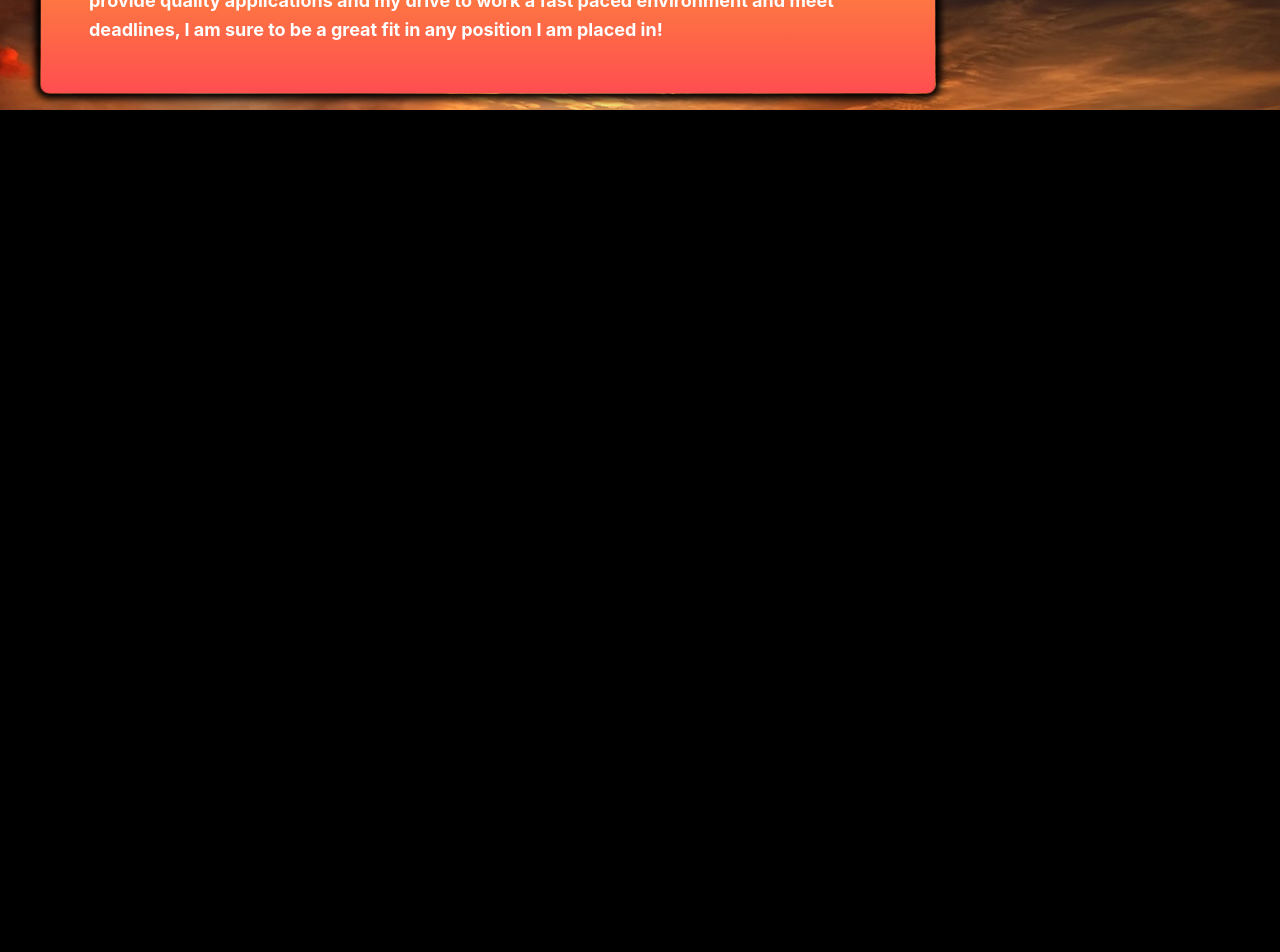
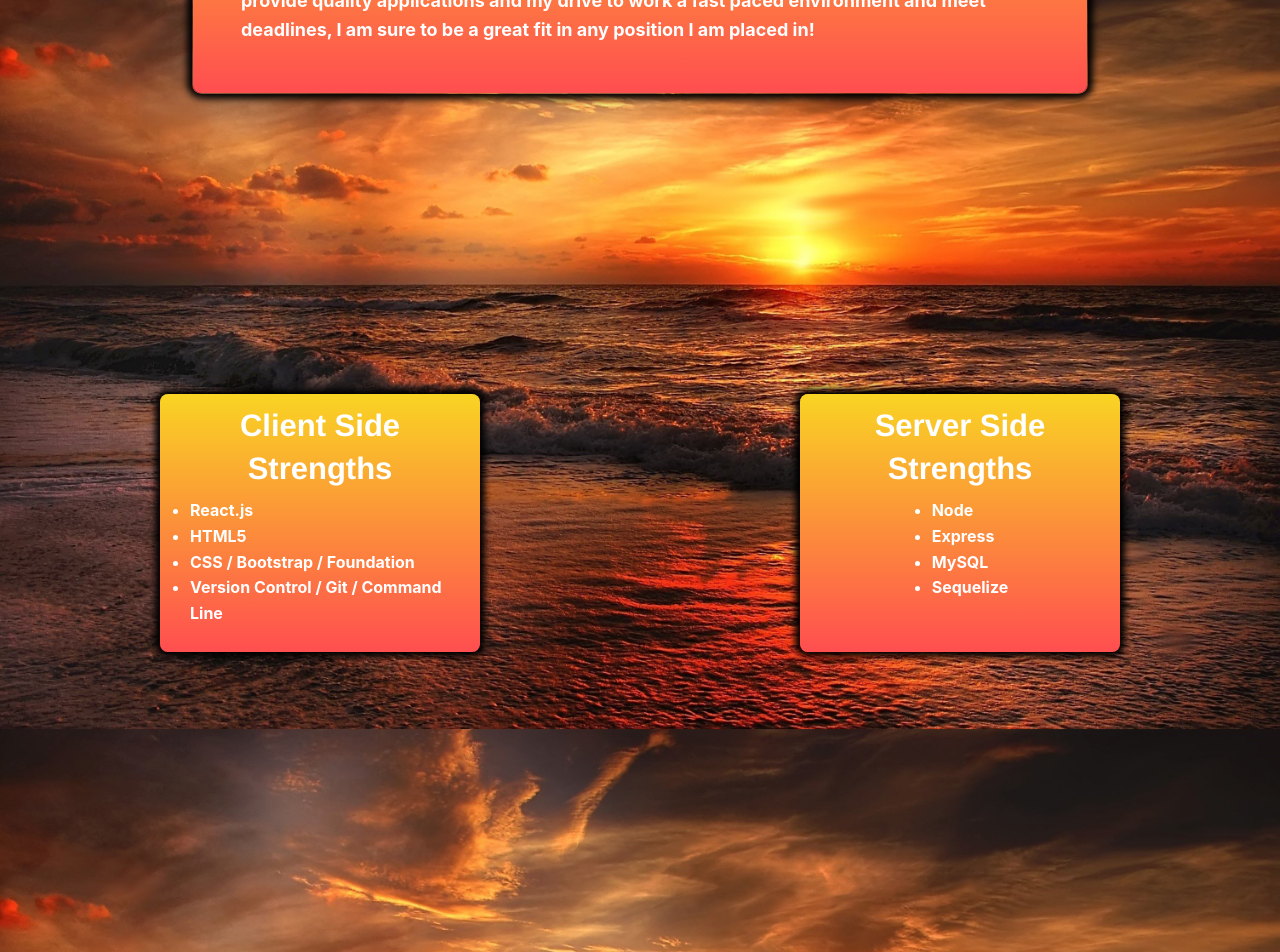
Before and after one commit to seddboi/react-portfolio, a React (Create React App) app: page / in a window 1280 px wide. Shown: the part 973-1925 px from the top of the page. Before the commit the page ends 1083 px from the top, so only its background shows below. Built offline with nearby package versions, Linux system fonts and the light colour scheme.

Commit message:
added skills sections and adjusted some minor effects on previous sections

```diff
--- a/src/components/Bio/bio.css
+++ b/src/components/Bio/bio.css
@@ -1,8 +1,7 @@
 #about-me {
-	 -webkit-animation: slide-in-right 0.9s cubic-bezier(0.250, 0.460, 0.450, 0.940) both;
-	        animation: slide-in-right 0.9s cubic-bezier(0.250, 0.460, 0.450, 0.940) both;
-    margin-top: 300px;
-    margin-left: 40px;
+  -webkit-animation: bounce-in-right 1.1s both;
+	        animation: bounce-in-right 1.1s both;
+    margin-bottom: 300px;
     width: 70%;
     color: #ffff;
     font-size: large;
@@ -16,7 +15,7 @@
 }
 
 /* ----------------------------------------------
- * Generated by Animista on 2021-8-29 11:12:17
+ * Generated by Animista on 2021-9-1 19:35:30
  * Licensed under FreeBSD License.
  * See http://animista.net/license for more info.
  * w: http://animista.net, t: @cssanimista
@@ -24,30 +23,110 @@
 
 /**
  * ----------------------------------------
- * animation slide-in-right
+ * animation bounce-in-right
  * ----------------------------------------
  */
- @-webkit-keyframes slide-in-right {
+ @-webkit-keyframes bounce-in-right {
   0% {
-      -webkit-transform: translateX(1000px);
-              transform: translateX(1000px);
+    -webkit-transform: translateX(600px);
+            transform: translateX(600px);
+    -webkit-animation-timing-function: ease-in;
+            animation-timing-function: ease-in;
     opacity: 0;
+  }
+  38% {
+    -webkit-transform: translateX(0);
+            transform: translateX(0);
+    -webkit-animation-timing-function: ease-out;
+            animation-timing-function: ease-out;
+    opacity: 1;
+  }
+  55% {
+    -webkit-transform: translateX(68px);
+            transform: translateX(68px);
+    -webkit-animation-timing-function: ease-in;
+            animation-timing-function: ease-in;
+  }
+  72% {
+    -webkit-transform: translateX(0);
+            transform: translateX(0);
+    -webkit-animation-timing-function: ease-out;
+            animation-timing-function: ease-out;
+  }
+  81% {
+    -webkit-transform: translateX(32px);
+            transform: translateX(32px);
+    -webkit-animation-timing-function: ease-in;
+            animation-timing-function: ease-in;
+  }
+  90% {
+    -webkit-transform: translateX(0);
+            transform: translateX(0);
+    -webkit-animation-timing-function: ease-out;
+            animation-timing-function: ease-out;
+  }
+  95% {
+    -webkit-transform: translateX(8px);
+            transform: translateX(8px);
+    -webkit-animation-timing-function: ease-in;
+            animation-timing-function: ease-in;
   }
   100% {
     -webkit-transform: translateX(0);
             transform: translateX(0);
+    -webkit-animation-timing-function: ease-out;
+            animation-timing-function: ease-out;
+  }
+}
+@keyframes bounce-in-right {
+  0% {
+    -webkit-transform: translateX(600px);
+            transform: translateX(600px);
+    -webkit-animation-timing-function: ease-in;
+            animation-timing-function: ease-in;
+    opacity: 0;
+  }
+  38% {
+    -webkit-transform: translateX(0);
+            transform: translateX(0);
+    -webkit-animation-timing-function: ease-out;
+            animation-timing-function: ease-out;
     opacity: 1;
   }
+  55% {
+    -webkit-transform: translateX(68px);
+            transform: translateX(68px);
+    -webkit-animation-timing-function: ease-in;
+            animation-timing-function: ease-in;
   }
-  @keyframes slide-in-right {
-    0% {
-      -webkit-transform: translateX(1000px);
-              transform: translateX(1000px);
-      opacity: 0;
+  72% {
+    -webkit-transform: translateX(0);
+            transform: translateX(0);
+    -webkit-animation-timing-function: ease-out;
+            animation-timing-function: ease-out;
+  }
+  81% {
+    -webkit-transform: translateX(32px);
+            transform: translateX(32px);
+    -webkit-animation-timing-function: ease-in;
+            animation-timing-function: ease-in;
+  }
+  90% {
+    -webkit-transform: translateX(0);
+            transform: translateX(0);
+    -webkit-animation-timing-function: ease-out;
+            animation-timing-function: ease-out;
+  }
+  95% {
+    -webkit-transform: translateX(8px);
+            transform: translateX(8px);
+    -webkit-animation-timing-function: ease-in;
+            animation-timing-function: ease-in;
   }
   100% {
     -webkit-transform: translateX(0);
             transform: translateX(0);
-      opacity: 1;
+    -webkit-animation-timing-function: ease-out;
+            animation-timing-function: ease-out;
   }
 }
--- a/src/components/Bio/bio.js
+++ b/src/components/Bio/bio.js
@@ -3,14 +3,17 @@ import './bio.css'
 
 function Bio() {
     return (
-        <div class='callout large' id='about-me'>
+        <div class='grid-x align-center'>
+            <div class='callout large' id='about-me'>
             <p><strong>Hi, </strong></p>
             <p><strong>I am a recent University of California: Riverside Graduate with a degree in Applied Mathematics,
                 and am looking to further explore my strengths as a learner and as an achiever. Despite having a background in Mathematics,
                 I have spent countless hours building my strengths in developing my own web based applications!
                 With my urge to provide quality applications and my drive to work a fast paced environment and meet deadlines, I am sure to
                 be a great fit in any position I am placed in!</strong> </p>
+            </div>
         </div>
+
     )
 };
 export default Bio;
--- a/src/components/MainHeader/mainheader.css
+++ b/src/components/MainHeader/mainheader.css
@@ -8,6 +8,7 @@ body {
     background-image: linear-gradient(45deg, #F9D423, #FF4E50);
     transform: skewY(11deg);
     margin-top: 200px;
+    margin-bottom: 300px;;
     box-shadow: 0px 25px 30px #000;
 }
 
--- a/src/components/Skills/skills.css
+++ b/src/components/Skills/skills.css
@@ -0,0 +1,32 @@
+#card {
+    background: transparent;
+    border: unset;
+    background: #FF4E50;  /* fallback for old browsers */
+    background: -webkit-linear-gradient(#F9D423, #FF4E50);  /* Chrome 10-25, Safari 5.1-6 */
+    background: linear-gradient(#F9D423, #FF4E50); /* W3C, IE 10+/ Edge, Firefox 16+, Chrome 26+, Opera 12+, Safari 7+ */
+    border-radius: 8px;
+    box-shadow: 0px 0px 7px 5px #000;
+    margin-bottom: 300px;
+    padding: 10px;
+}
+
+h3 {
+    color: #ffff;
+}
+
+ul {
+    color: #ffff;
+}
+
+#centered-list-1 {
+    text-align: center;
+}
+
+#centered-list-2 {
+    text-align: center;
+}
+
+#list {
+    display:inline-block;
+    text-align: left;
+}
--- a/src/components/Skills/skills.js
+++ b/src/components/Skills/skills.js
@@ -3,15 +3,32 @@ import './skills.css';
 
 function Skills() {
     return (
-        <div>
-            <h2>My Strengths</h2>
-            <ul>
-                <li>React.js</li>
-                <li></li>
-                <li></li>
-                <li></li>
+        <div class='grid-x align-spaced'>
+            <div class='cell small-3 text-center' id='card'>
+                <h3><strong>Client Side Strengths</strong></h3>
+                <div id='centered-list-1'>
+                    <ul id='list'>
+                        <li><strong>React.js</strong></li>
+                        <li><strong>HTML5</strong></li>
+                        <li><strong>CSS / Bootstrap / Foundation</strong></li>
+                        <li><strong>Version Control / Git / Command Line</strong></li>
+                    </ul>
+                </div>
+            </div>
 
-            </ul>
+            <div class='cell small-3 text-center' id='card' >
+                <h3><strong>Server Side Strengths</strong></h3>
+                <div id='centered-list-2'>
+                    <ul id='list'>
+                        <li><strong>Node</strong></li>
+                        <li><strong>Express</strong></li>
+                        <li><strong>MySQL</strong></li>
+                        <li><strong>Sequelize</strong></li>
+                    </ul>
+                </div>
+
+            </div>
+
         </div>
     )
 };
--- a/src/components/Wrapper/wrapper.js
+++ b/src/components/Wrapper/wrapper.js
@@ -2,12 +2,14 @@ import React from 'react';
 import './wrapper.css';
 import MainHeader from '../MainHeader/mainheader';
 import Bio from '../Bio/bio';
+import Skills from '../Skills/skills';
 
 function Wrapper() {
     return (
         <div>
             <MainHeader />
             <Bio />
+            <Skills />
         </div>
     )
 }
```
Lines whose indentation alone changed are shown as unchanged.
